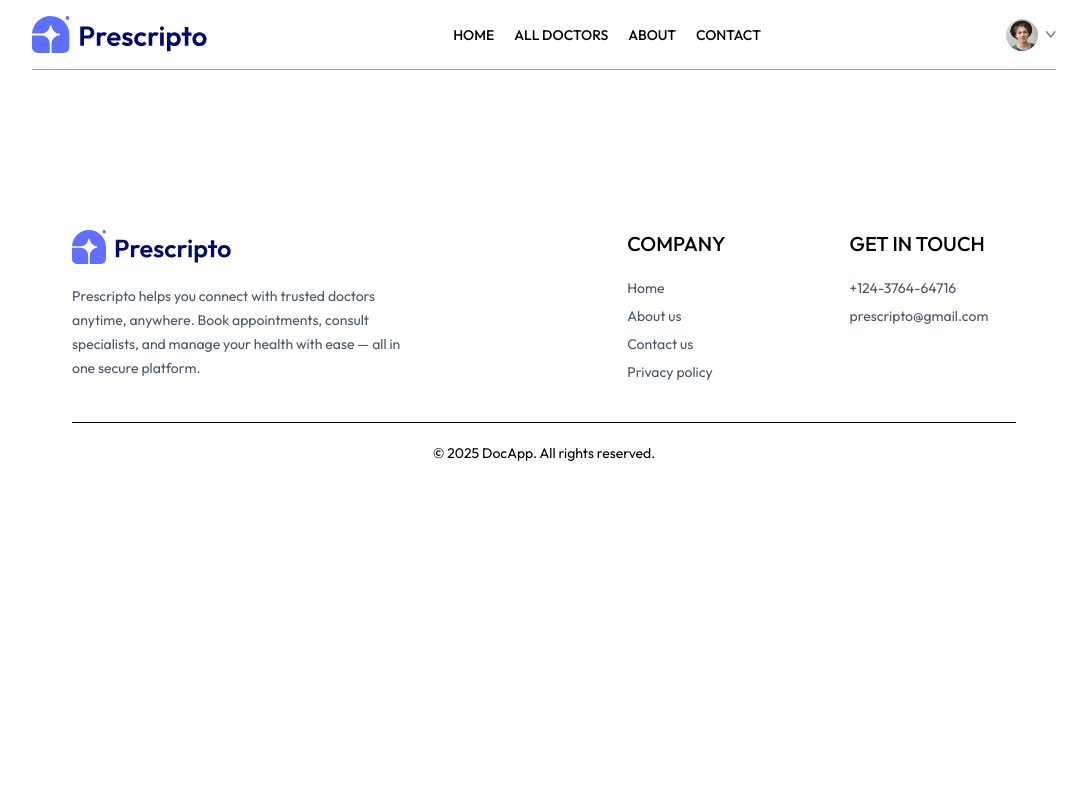
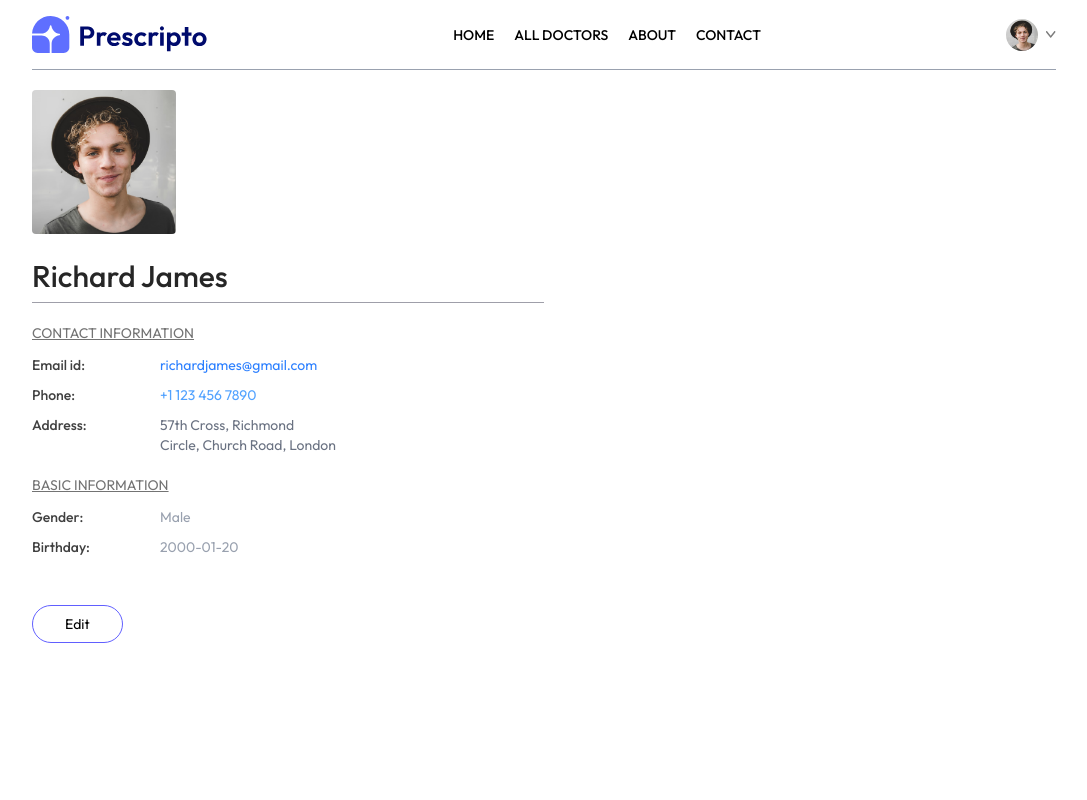
Before and after one commit to Priyanka-SA04/DocDirect, a React (Vite) app in the folder frontend/: page /my-profile in a window 1280 px wide. Shown: the top 800 px of the page, without its empty margins (96-1183 px from the left). Built offline with nearby package versions, Linux system fonts and the light colour scheme.

Commit message:
myProfile page added

```diff
--- a/frontend/src/pages/MyProfile.jsx
+++ b/frontend/src/pages/MyProfile.jsx
@@ -1,9 +1,77 @@
-import React from 'react'
+import React, { useState } from 'react'
+import { assets } from '../assets/assets_frontend/assets'
 
 const MyProfile = () => {
-  return (
-    <div></div>
-  )
+
+    const [isEdit, setIsEdit] = useState(false)
+
+    const [userData, setUserData] = useState({
+        name: "Richard James",
+        image: assets.profile_pic,
+        email: 'richardjames@gmail.com',
+        phone: '+1  123 456 7890',
+        address: {
+            line1: '57th Cross, Richmond',
+            line2: 'Circle, Church Road, London',
+        },
+        gender: 'Male',
+        dob: '2000-01-20'
+    })
+
+    return (
+        <div className='max-w-lg flex flex-col gap-2 text-sm'>
+            <img className='w-36 rounded' src={userData.image} alt="" />
+
+            {isEdit
+                ? <input className='bg-gray-50 text-3xl font-medium max-w-60 mt-4' type="text" onChange={(e) => setUserData(prev => ({ ...prev, name: e.target.value }))} value={userData.name} />
+                : <p className='font-medium text-3xl text-neutral-800 mt-4'>{userData.name}</p>
+            }
+
+            <hr className='bg-zinc-400 h-[1px] border-none' />
+            <div>
+                <p className='text-neutral-500 underline mt-3'>CONTACT INFORMATION</p>
+                <div className='grid grid-cols-[1fr_3fr] gap-y-2.5 mt-3 text-neutral-700'>
+                    <p className='font-medium'>Email id:</p>
+                    <p className='text-blue-500'>{userData.email}</p>
+                    <p className='font-medium'>Phone:</p>
+                    {isEdit
+                        ? <input className='bg-gray-100 max-w-52' type="text" onChange={(e) => setUserData(prev => ({ ...prev, phone: e.target.value }))} value={userData.phone} />
+                        : <p className='text-blue-400'>{userData.phone}</p>}
+                    <p className='font-medium'>Address:</p>
+                    {isEdit
+                        ? <p>
+                            <input className='bg-gray-50' type="text" onChange={(e) => setUserData(prev => ({ ...prev, address: { ...prev.address, line1: e.target.value } }))} value={userData.address.line1} />
+                            <br />
+                            <input className='bg-gray-50' type="text" onChange={(e) => setUserData(prev => ({ ...prev, address: { ...prev.address, line2: e.target.value } }))} value={userData.address.line2} /></p>
+                        : <p className='text-gray-500'>{userData.address.line1} <br /> {userData.address.line2}</p>
+                    }
+                </div>
+            </div>
+            <div>
+                <p className='text-neutral-500 underline mt-3'>BASIC INFORMATION</p>
+                <div className='grid grid-cols-[1fr_3fr] gap-y-2.5 mt-3 text-neutral-700'>
+                    <p className='font-medium'>Gender:</p>
+                    {isEdit
+                        ? <select className='max-w-20 bg-gray-100' onChange={(e) => setUserData(prev => ({ ...prev, gender: e.target.value }))} value={userData.gender} >
+                            <option value="Male">Male</option>
+                            <option value="Female">Female</option>
+                        </select>
+                        : <p className='text-gray-400'>{userData.gender}</p>}
+                    <p className='font-medium'>Birthday:</p>
+                    {isEdit
+                        ? <input className='max-w-28 bg-gray-100' type='date' onChange={(e) => setUserData(prev => ({ ...prev, dob: e.target.value }))} value={userData.dob} />
+                        : <p className='text-gray-400'>{userData.dob}</p>}
+                </div>
+            </div>
+            <div className='mt-10'>
+                {
+                    isEdit
+                        ? <button onClick={() => setIsEdit(false)} className='border border-indigo-500 px-8 py-2 rounded-full hover:bg-indigo-500 hover:text-white transition-all'>Save information</button>
+                        : <button onClick={() => setIsEdit(true)} className='border border-indigo-500 px-8 py-2 rounded-full hover:bg-indigo-500 hover:text-white transition-all'>Edit</button>
+                }
+            </div>
+        </div>
+    )
 }
 
 export default MyProfile
```
